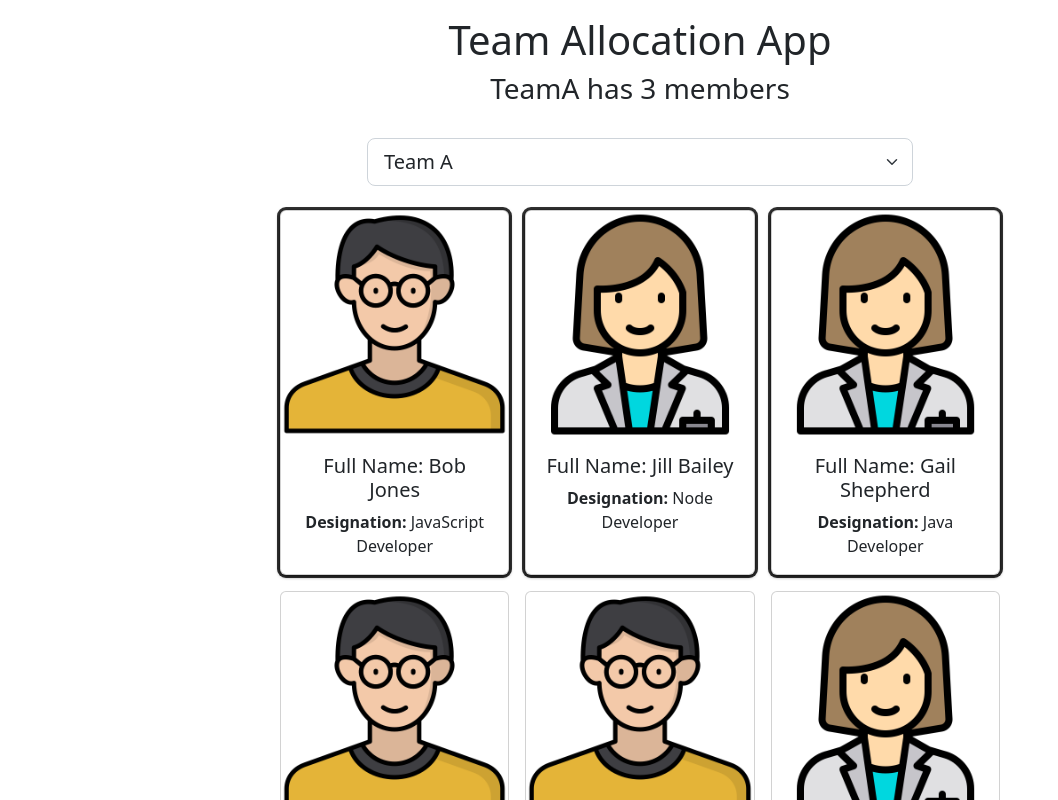
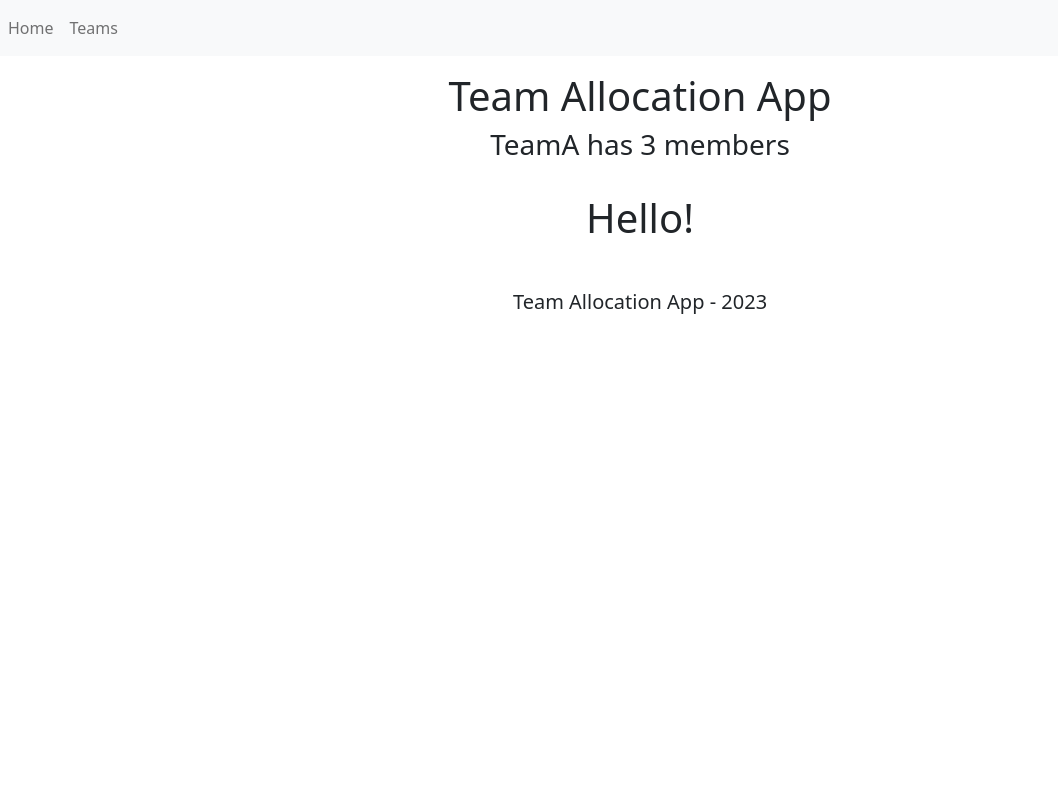
Before and after one commit to codnrawbwj/MemberAllocationApp, a React (Vite) app: page /GroupedTeamMembers in a window 1280 px wide. Shown: the top 800 px of the page, without its empty margins (0-1058 px from the left). Built offline with nearby package versions, Linux system fonts and the light colour scheme.

Commit message:
Added Navbar, NotFound page

```diff
--- a/src/App.jsx
+++ b/src/App.jsx
@@ -1,9 +1,14 @@
-import './App.css'
-import Header from './Header.jsx'
-import Employees from './Employees.jsx'
-import Footer from './Footer.jsx'
+import './App.css';
+import Header from './Header.jsx';
+import Employees from './Employees.jsx';
+import Footer from './Footer.jsx';
+import GroupedTeamMembers from './GroupedTeamMembers.jsx';
+import Nav from './Nav.jsx';
+import NotFound from './NotFound.jsx';
+
 import 'bootstrap/dist/css/bootstrap.css';
-import {useState, useEffect} from 'react'
+import {useState, useEffect} from 'react';
+import {BrowserRouter as Router, Route, Routes} from 'react-router-dom';
 
 
 export default function App() {
@@ -117,18 +122,32 @@
   }
 
   return (
-    <main>
+    <Router>
+      <Nav />
       <Header
         selectedTeam={selectedTeam}
         teamMemberCount={employees.filter((employee) => employee.teamName === selectedTeam).length}
       />
-      <Employees
-         employees={employees}
-         selectedTeam={selectedTeam}
-         handleTeamSelectionChange={handleTeamSelectionChange}
-         handleEmployeeCardClick={handleEmployeeCardClick}
-      />
+      <Routes>
+          <Route path='/'
+            element={
+              <Employees
+               employees={employees}
+               selectedTeam={selectedTeam}
+               handleTeamSelectionChange={handleTeamSelectionChange}
+               handleEmployeeCardClick={handleEmployeeCardClick}
+            />}>
+          </Route>
+          <Route path='/GroupedTeamMembers'
+            element={<GroupedTeamMembers />
+            }>
+          </Route>
+          <Route path='/*'
+            element={<NotFound />
+            }>
+          </Route>
+      </Routes>
       <Footer />
-    </main>
+    </Router>
   )
 }
--- /dev/null
+++ b/src/GroupedTeamMembers.jsx
@@ -0,0 +1,9 @@
+const GroupedTeamMembers = () => {
+  return (
+    <main>
+      <h1>Hello!</h1>
+    </main>
+  )
+}
+
+export default GroupedTeamMembers;
--- /dev/null
+++ b/src/Nav.jsx
@@ -0,0 +1,18 @@
+import {Link} from 'react-router-dom'
+
+const Nav = () => {
+  return (
+    <nav className="navbar navbar-expand-lg navbar-light bg-light">
+      <ul className='navbar-nav me-auto mb-2 mb-lg-0'>
+        <li className="nav-item">
+          <Link className="nav-link" to='/'>Home</Link>
+        </li>
+        <li clasName='nav-itme'>
+          <Link className="nav-link" to='/GroupedTeamMembers'>Teams</Link>
+        </li>
+      </ul>
+    </nav>
+  )
+}
+
+export default Nav;
--- /dev/null
+++ b/src/NotFound.jsx
@@ -0,0 +1,13 @@
+const NotFound = () => {
+  return (
+    <header className='container'>
+      <div className='row justify-content-center mt-3 mb-4'>
+        <div className='col-8'>
+          <h1 class='text-danger'>404 - Page not found</h1>
+        </div>
+      </div>
+    </header>
+  )
+}
+
+export default NotFound;
```
